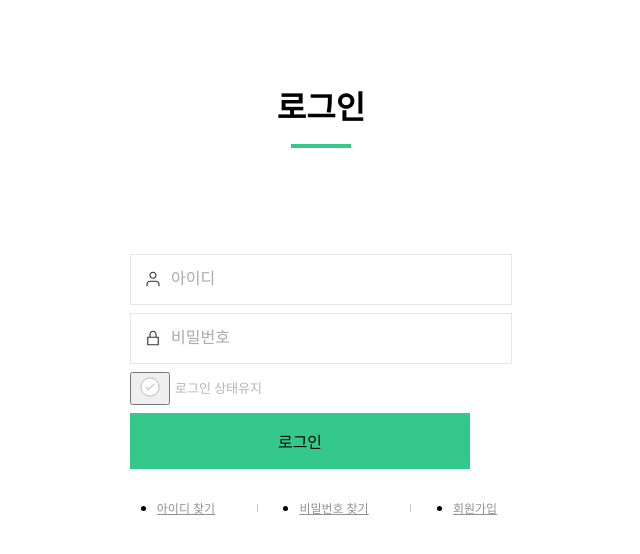
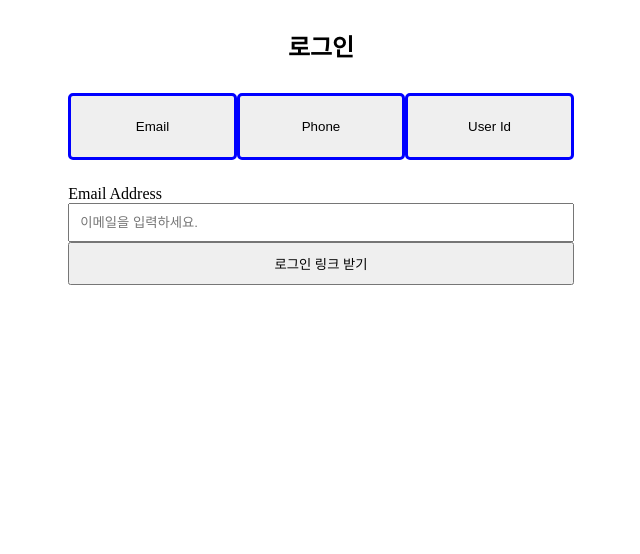
Before and after one commit to IRONDESK/moss, a Next.js app: page /login in a window 1280 px wide. Shown: the top 554 px of the page, without its empty margins (319-959 px from the left). Built offline with nearby package versions, Linux system fonts and the light colour scheme.

Commit message:
🎨  로그인 기능 ui

```diff
--- a/src/pages/login/index.tsx
+++ b/src/pages/login-backup.tsx
@@ -1,6 +1,6 @@
 import { useState } from 'react';
 
-import { LoginForm } from '../../components/Login/LoginForm';
+import { LoginForm } from '../components/Login/LoginForm';
 
 export default function LoginApp() {
   const [name, setName] = useState();
--- /dev/null
+++ b/src/pages/login.tsx
@@ -0,0 +1,103 @@
+import styled from '@emotion/styled';
+import { useState } from 'react';
+
+export default function Login() {
+  const [method, setMethod] = useState('email');
+  const onEmailClick = () => {
+    setMethod('email');
+  };
+  const onPhoneClick = () => {
+    setMethod('phone');
+  };
+  const onUserIdClick = () => {
+    setMethod('userId');
+  };
+  return (
+    <Container>
+      <h1>로그인</h1>
+
+      <div>
+        <button onClick={onEmailClick}>
+          <p>Email</p>
+        </button>
+        <button onClick={onPhoneClick}>
+          <p>Phone</p>
+        </button>
+        <button onClick={onUserIdClick}>
+          <p>User Id</p>
+        </button>
+      </div>
+
+      <form>
+        {method === 'email' ? (
+          <>
+            <label htmlFor="email">Email Address</label>
+            <input
+              type="text"
+              name="email"
+              placeholder="이메일을 입력하세요."
+            />
+            <input type="submit" value="로그인 링크 받기" />
+          </>
+        ) : null}
+
+        {method === 'phone' ? (
+          <>
+            <label htmlFor="phone">Phone Number</label>
+            <input
+              type="number"
+              name="phone"
+              placeholder="휴대포 번호를 입력하세요."
+            />
+            <input type="submit" value="one-time password 받기" />
+          </>
+        ) : null}
+
+        {method === 'userId' ? (
+          <>
+            <label htmlFor="userId">User Id</label>
+            <input
+              type="text"
+              name="userId"
+              placeholder="아이디를 입력하세요."
+            />
+            <input
+              type="password"
+              name="password"
+              placeholder="비밀번호를 입력하세요."
+            />
+            <input type="submit" value="아이디로 로그인 하기" />
+          </>
+        ) : null}
+      </form>
+    </Container>
+  );
+}
+const Container = styled.section`
+  margin: 0 auto;
+  display: flex;
+  flex-direction: column;
+  justify-content: center;
+  align-items: center;
+  width: 80%;
+  div {
+    display: flex;
+    width: 50%;
+    button {
+      width: 100%;
+      margin: 10px 0;
+      border: 3px solid blue;
+      border-radius: 5px;
+      padding: 10px 20px;
+    }
+  }
+  form {
+    margin-top: 15px;
+    width: 50%;
+    display: flex;
+    flex-direction: column;
+    input {
+      padding: 10px;
+    }
+  }
+`;
--- a/tsconfig.json
+++ b/tsconfig.json
@@ -19,7 +19,7 @@
     "next-env.d.ts",
     "**/*.ts",
     "**/*.tsx",
-    "src/pages/login/index.tsx",
+    "src/pages/login/login.tsx",
     "src/components/Join/Join.tsx"
   ],
   "exclude": ["node_modules"]
```
Also changed, not shown: src/pages/test.tsx (renamed from src/pages/login/test.tsx).
